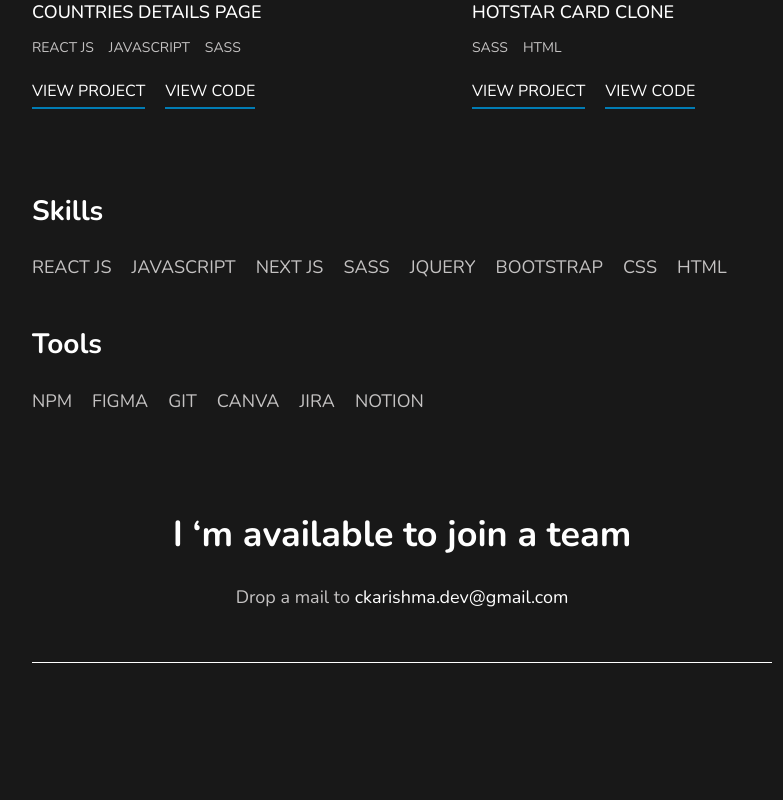
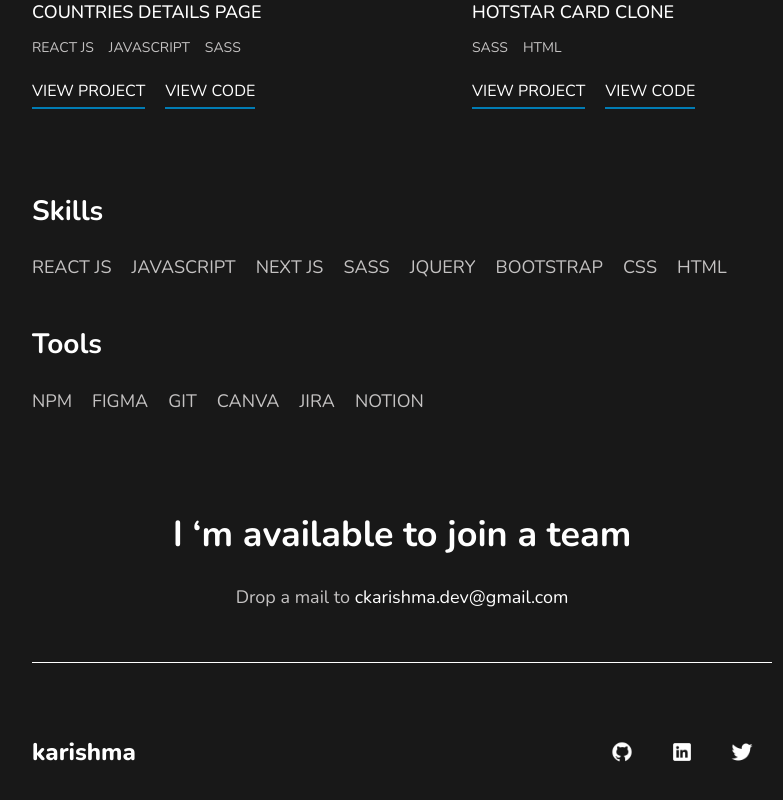
Before and after one commit to karishma-c/personal-portfolio, a Next.js app: page / in a window 1280 px wide. Shown: the part 1181-1981 px from the top of the page, without its empty margins (238-1021 px from the left). Before the commit the page ends 1909 px from the top, so only its background shows below. Built offline with nearby package versions, Linux system fonts and the light colour scheme.

Commit message:
added footer section

```diff
--- a/pages/index.js
+++ b/pages/index.js
@@ -161,6 +161,37 @@ const HomePage = () => {
           <p className={styles.mailId}>Drop a mail to <Link className={utilStyles.mailLink} href="mailto: ckarishma.dev@gmail.com">ckarishma.dev@gmail.com</Link>  </p>
         </div>
       </section>
+      <footer className={utilStyles.flexRow} >
+        <div className='logo'>
+          <h2 className={styles.name}>karishma</h2>
+        </div>
+        <div className={utilStyles.flexRow}>
+          <Link className={utilStyles.mediaLinks} href="https://github.com/karishma-c" >
+            <Image
+              src="/images/gitHub.png"
+              height={24}
+              width={24}
+              alt="github"
+            />
+          </Link>
+          <Link className={utilStyles.mediaLinks} href="https://www.linkedin.com/in/karishma--c/" >
+            <Image
+              src="/images/linkedin.png"
+              height={24}
+              width={24}
+              alt="linkedin"
+            />
+          </Link>
+          <Link className={utilStyles.mediaLinks} href="https://twitter.com/_karishc" >
+            <Image
+              src="/images/twitter.png"
+              height={24}
+              width={24}
+              alt="twitter"
+            />
+          </Link>
+        </div>
+      </footer>
     </div>
   );
 
```
